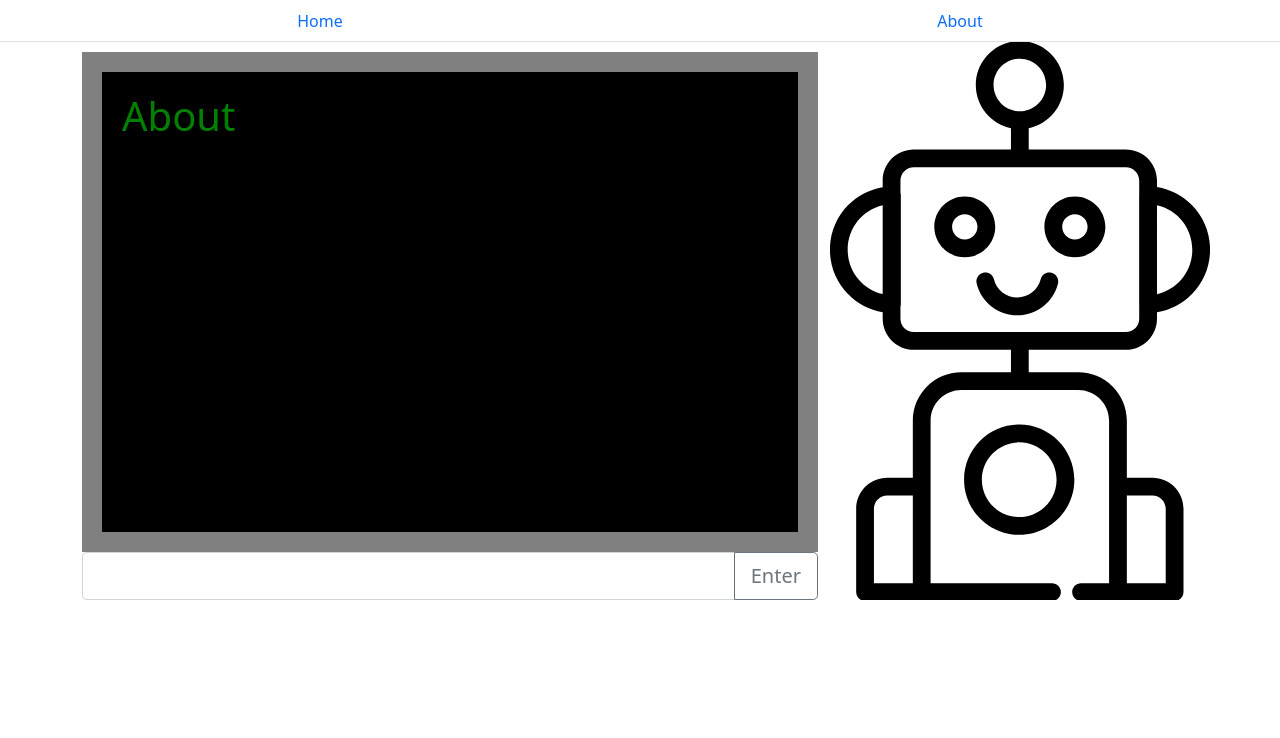
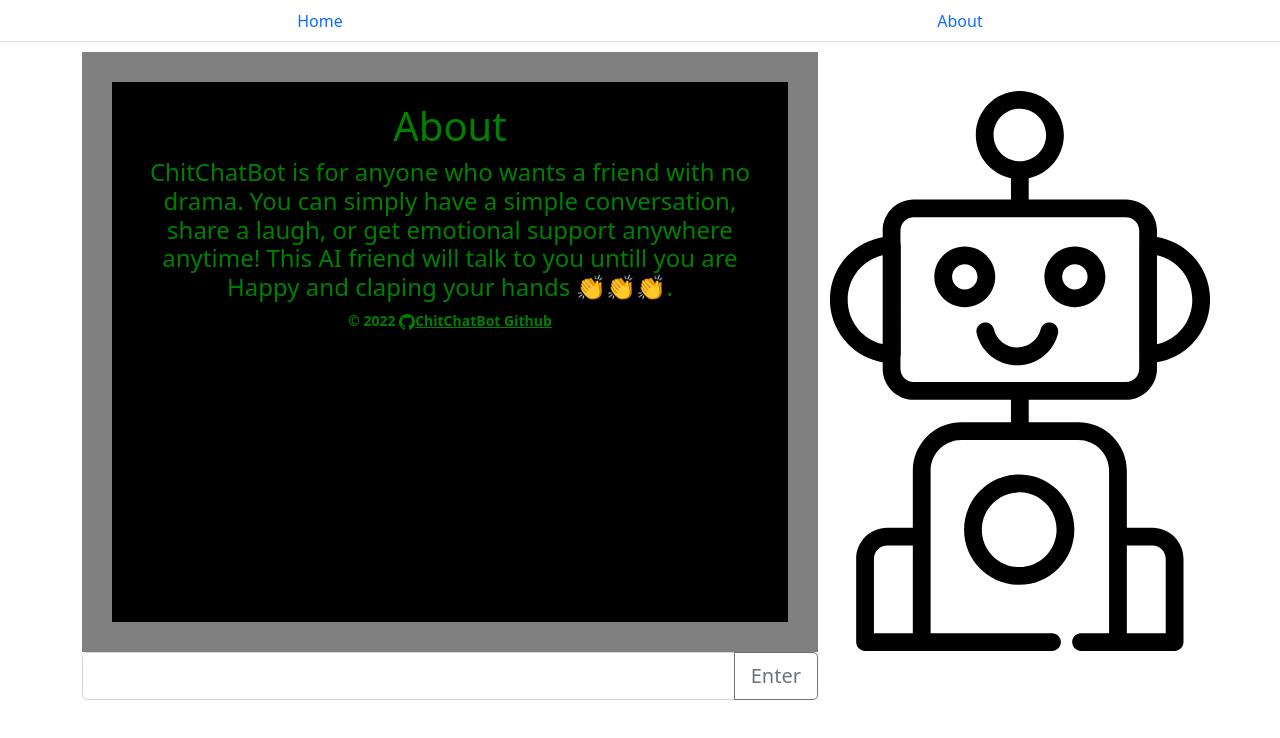
Before and after one commit to May-Manmai/chitchatbot, a React (Create React App) app in the folder client/: page /about in a window 1280 px wide. Shown: the top 738 px of the page. Built offline with nearby package versions, Linux system fonts and the light colour scheme.

Commit message:
edit readme

```diff
--- a/client/src/App.css
+++ b/client/src/App.css
@@ -1,5 +1,5 @@
 img{
-  height: 350px;
+  height: 363px;
   max-width: 100%;
   object-fit: contain;
 }
@@ -19,13 +19,11 @@ img{
     font-weight:bold;
     font-size: 14px;
     background-color: black;
-    border:20px solid grey;
+    border:30px solid grey;
     width: auto;
-    height: 500px;
+    height: 600px;
     padding: 20px;
   }
-
-
 
   .col-sm-4{
     background-image: url('../public/happy_bot.svg');
@@ -129,3 +127,8 @@ img{
     transform: rotate(360deg);
   }
 }
+
+#aboutBox {
+  text-align: center;
+
+}
--- a/client/src/components/Animals.tsx
+++ b/client/src/components/Animals.tsx
@@ -43,9 +43,9 @@ const Animals = ({
                     favorite animal?
                 </h3>
                 {responseValue != '' && (
-                    <h1>
-                        {userName}: {responseValue}{' '}
-                    </h1>
+                    <h3 style={{ textAlign: 'right' }}>
+                        🙂 {userName}: {responseValue}
+                    </h3>
                 )}
             </div>
             <img src={giphyImageUrl} />
--- a/client/src/components/Dance.tsx
+++ b/client/src/components/Dance.tsx
@@ -8,6 +8,7 @@ const Dances = ({
     setQuestionName,
     responseValue,
     userName,
+    happinessTracker,
 }: ComponentWithHappinessTrackerProps) => {
     const [giphyImageUrl, setGiphyImageUrl] = useState('');
 
@@ -34,11 +35,15 @@ const Dances = ({
                 justifyContent: 'space-around',
             }}>
             <div>
-                <h3>😀 Botty : What is your favorite dance?</h3>
+                <h3>
+                    😀 Botty : When you feel{' '}
+                    {happinessTracker?.toLocaleLowerCase()}, DANCE! What is your
+                    favorite dance?
+                </h3>
                 {responseValue != '' && (
-                    <h1>
-                        {userName}: {responseValue}{' '}
-                    </h1>
+                    <h3 style={{ textAlign: 'right' }}>
+                        🙂 {userName}: {responseValue}
+                    </h3>
                 )}
             </div>
             <img src={giphyImageUrl} />
--- a/client/src/components/HappinessTracker.tsx
+++ b/client/src/components/HappinessTracker.tsx
@@ -11,20 +11,19 @@ function HappinessTracker({
         <div className='happinessTracker'>
             {previousQuestion === 'animal' && (
                 <h3>
-                    😀 Botty : That's cute animal, {userName}. Hope it make you
-                    feel better?
+                    😀 Botty : Awwww very cute animal! How are you feeling now?
                 </h3>
             )}
             {previousQuestion === 'dance' && (
                 <h3>
-                    😀 Botty : That's cute dance, {userName}. Hope it make you
-                    feel better?
+                    😀 Botty : I saw that you've just danced, {userName}!! What
+                    emotion is coming up for you now?
                 </h3>
             )}
             {previousQuestion === 'song' && (
                 <h3>
-                    😀 Botty : You are doing well, {userName} That's cute song.
-                    Hope it make you feel better?
+                    😀 Botty : Oh yeah! This song is sick, {userName}. How are
+                    you feeling now after listening to it?
                 </h3>
             )}
             {previousQuestion === 'motivation' && (
--- a/client/src/components/Motivation.tsx
+++ b/client/src/components/Motivation.tsx
@@ -24,17 +24,18 @@ const Motivation = ({
         <>
             <div>
                 <h3 className='motivation_question'>
-                    😀 Botty : Do you want to watch motivational videos?
+                    😀 Botty : I've got you, {userName}. Do you want to watch
+                    motivational videos? Just tell me "Yes" or "No" please.
                 </h3>
                 {responseValue != '' && (
-                    <h3>
-                        {userName}: {responseValue}{' '}
+                    <h3 style={{ textAlign: 'right' }}>
+                        🙂 {userName}: {responseValue}
                     </h3>
                 )}
             </div>
             <div
                 style={{
-                    height: '82%',
+                    height: '77%',
                     display: 'flex',
                     flexDirection: 'column',
                     justifyContent: 'space-around',
--- a/client/src/components/Song.tsx
+++ b/client/src/components/Song.tsx
@@ -39,8 +39,8 @@ const Song = ({
                 </h3>
 
                 {responseValue != '' && (
-                    <h3>
-                        {userName}: {responseValue}{' '}
+                    <h3 style={{ textAlign: 'right' }}>
+                        🙂 {userName}: {responseValue}
                     </h3>
                 )}
             </div>
--- a/client/src/pages/About.tsx
+++ b/client/src/pages/About.tsx
@@ -3,8 +3,9 @@ import Row from 'react-bootstrap/Row';
 import Col from 'react-bootstrap/Col';
 import { useState } from 'react';
 import { FormControl, InputGroup } from 'react-bootstrap';
-
 import Button from 'react-bootstrap/Button';
+import { style } from '@mui/system';
+import { green } from '@mui/material/colors';
 
 const About = () => {
     const [inputValue, setInputValue] = useState('');
@@ -13,8 +14,36 @@ const About = () => {
         <Container>
             <Row>
                 <Col sm={8}>
-                    <div className='chatbox'>
-                        <h1>About{responseValue}</h1>
+                    <div id='aboutBox' className='chatbox'>
+                        <h1>About</h1>
+                        <h4>
+                            ChitChatBot is for anyone who wants a friend with no
+                            drama. You can simply have a simple conversation,
+                            share a laugh, or get emotional support anywhere
+                            anytime! This AI friend will talk to you untill you
+                            are Happy and claping your hands 👏👏👏.
+                        </h4>
+                        <p
+                            style={{
+                                color: 'green',
+                            }}>
+                            &copy; 2022{'  '}
+                            <svg
+                                xmlns='http://www.w3.org/2000/svg'
+                                width='16'
+                                height='16'
+                                fill='currentColor'
+                                className='bi bi-github'
+                                viewBox='0 0 16 16'>
+                                <path d='M8 0C3.58 0 0 3.58 0 8c0 3.54 2.29 6.53 5.47 7.59.4.07.55-.17.55-.38 0-.19-.01-.82-.01-1.49-2.01.37-2.53-.49-2.69-.94-.09-.23-.48-.94-.82-1.13-.28-.15-.68-.52-.01-.53.63-.01 1.08.58 1.23.82.72 1.21 1.87.87 2.33.66.07-.52.28-.87.51-1.07-1.78-.2-3.64-.89-3.64-3.95 0-.87.31-1.59.82-2.15-.08-.2-.36-1.02.08-2.12 0 0 .67-.21 2.2.82.64-.18 1.32-.27 2-.27.68 0 1.36.09 2 .27 1.53-1.04 2.2-.82 2.2-.82.44 1.1.16 1.92.08 2.12.51.56.82 1.27.82 2.15 0 3.07-1.87 3.75-3.65 3.95.29.25.54.73.54 1.48 0 1.07-.01 1.93-.01 2.2 0 .21.15.46.55.38A8.012 8.012 0 0 0 16 8c0-4.42-3.58-8-8-8z' />
+                            </svg>
+                            <a
+                                style={{ color: 'green' }}
+                                id='github'
+                                href='https://github.com/May-Manmai/chitchatbot.git'>
+                                ChitChatBot Github
+                            </a>
+                        </p>
                     </div>
 
                     <div>
--- a/client/src/pages/HomePage.tsx
+++ b/client/src/pages/HomePage.tsx
@@ -77,6 +77,7 @@ const HomePage = () => {
                 responseValue={responseValue}
                 handleHappinessTracker={handleHappinessTracker}
                 userName={userName}
+                happinessTracker={happinessTracker}
             />
         ),
         song: (
@@ -137,7 +138,16 @@ const HomePage = () => {
                                 }}
                                 variant='outline-secondary'
                                 id='button-addon2'>
-                                Enter
+                                Send{' '}
+                                <svg
+                                    xmlns='http://www.w3.org/2000/svg'
+                                    width='16'
+                                    height='16'
+                                    fill='currentColor'
+                                    className='bi bi-send'
+                                    viewBox='0 0 16 16'>
+                                    <path d='M15.854.146a.5.5 0 0 1 .11.54l-5.819 14.547a.75.75 0 0 1-1.329.124l-3.178-4.995L.643 7.184a.75.75 0 0 1 .124-1.33L15.314.037a.5.5 0 0 1 .54.11ZM6.636 10.07l2.761 4.338L14.13 2.576 6.636 10.07Zm6.787-8.201L1.591 6.602l4.339 2.76 7.494-7.493Z' />
+                                </svg>
                             </Button>
                         </InputGroup>
                     </div>
```
Also changed, not shown: client/public/computer-screen-svgrepo-com.svg (added), 1 other file (tests, documents, lock files or other folders).
